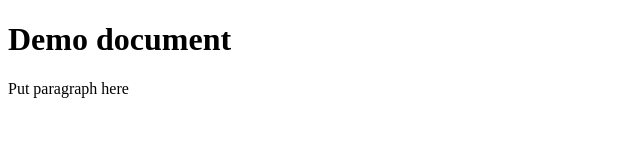
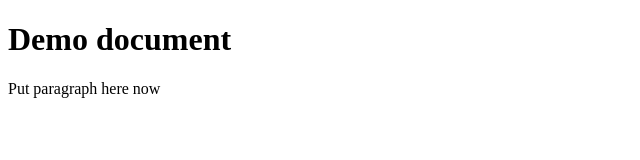
Before and after one commit to jptifac/gitpro, a plain HTML site: page demo.html in a window 1280 px wide. Shown: the full height of the page, 0-640 px from the left. Drawn offline with Linux system fonts and the light colour scheme.

Commit message:
demo changes

```diff
--- a/demo.html
+++ b/demo.html
@@ -8,6 +8,6 @@
 </head>
 <body>
 <h1>Demo document</h1>
-<p>Put paragraph here</p>
+<p>Put paragraph here now</p>
 </body>
 </html>
```
